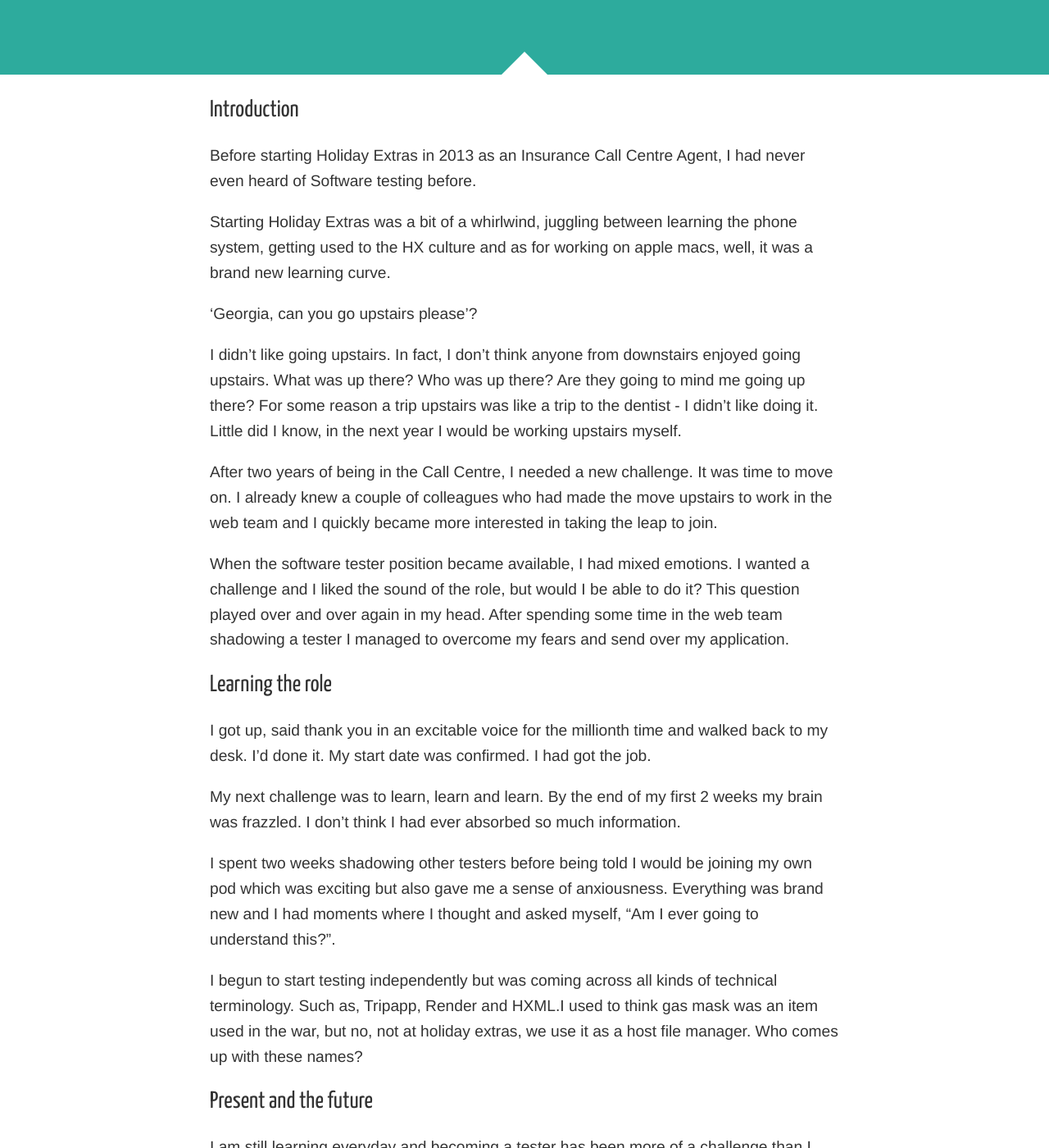
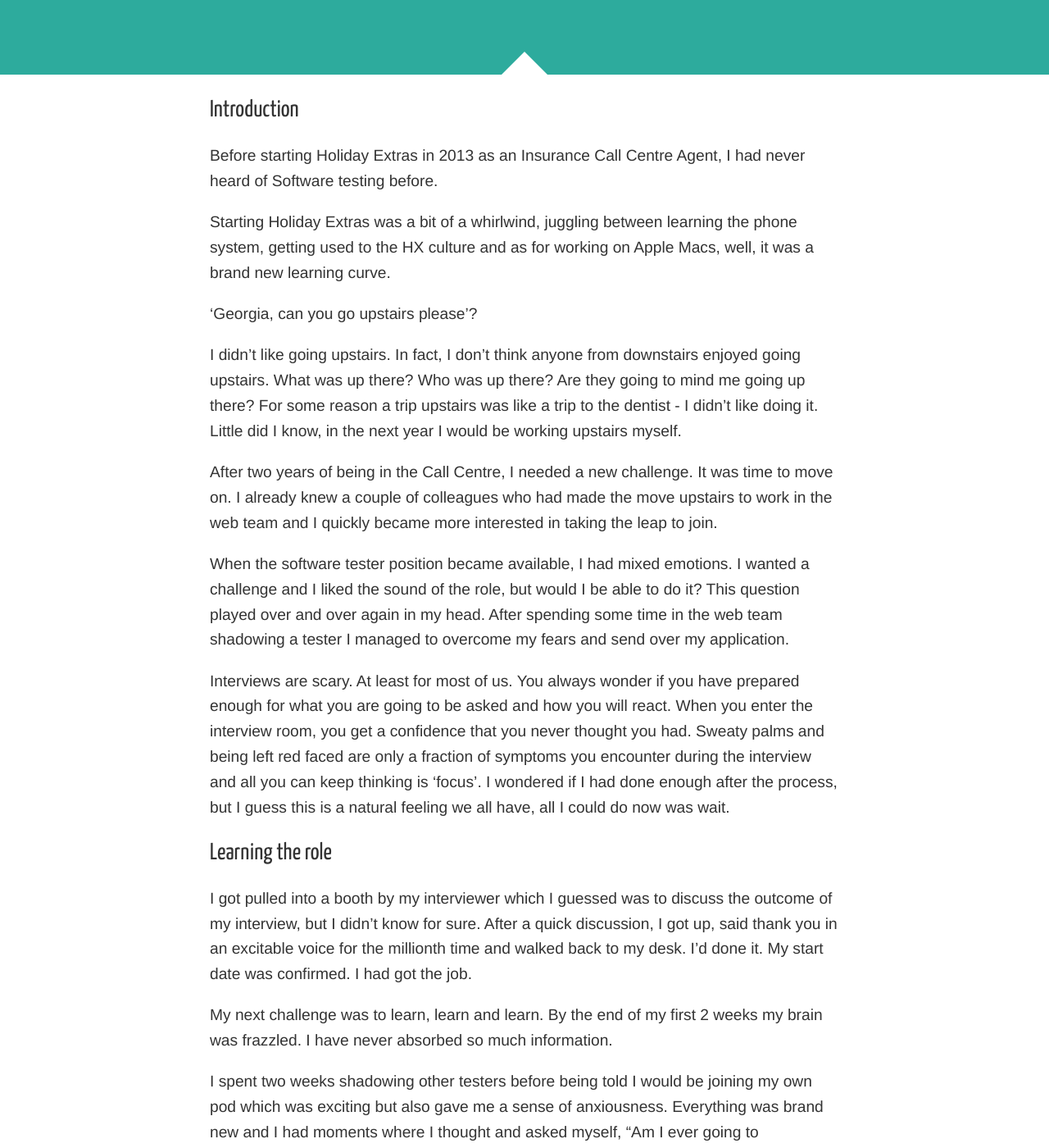
Before and after one commit to holidayextras/holidayextras.github.com, a Jekyll site: the page built from _posts/2016-02-12-my-experince-of-becoming-a-tester.md, in a window 1280 px wide and 1400 px high, scrolled down 386 px. Shown: the whole window at 82% size. Built offline with Jekyll 4.4.1, drawn with Linux system fonts in a browser that asks for light colours; nearby versions of some CDN libraries; some of the changed text lies outside the part shown.

Commit message:
Addressed Jamie and Matts comments

```diff
--- a/_posts/2016-02-12-my-experince-of-becoming-a-tester.md
+++ b/_posts/2016-02-12-my-experince-of-becoming-a-tester.md
@@ -11,9 +11,9 @@
 
 ## Introduction
 
-Before starting Holiday Extras in 2013 as an Insurance Call Centre Agent, I had never even heard of Software testing before.
+Before starting Holiday Extras in 2013 as an Insurance Call Centre Agent, I had never heard of Software testing before.
 
-Starting Holiday Extras was a bit of a whirlwind, juggling between learning the phone system, getting used to the HX culture and as for working on apple macs, well, it was a brand new learning curve.
+Starting Holiday Extras was a bit of a whirlwind, juggling between learning the phone system, getting used to the HX culture and as for working on Apple Macs, well, it was a brand new learning curve.
 
 ‘Georgia, can you go upstairs please’?
 
@@ -23,16 +23,18 @@
 
 When the software tester position became available, I had mixed emotions. I wanted a challenge and I liked the sound of the role, but would I be able to do it? This question played over and over again in my head. After spending some time in the web team shadowing a tester I managed to overcome my fears and send over my application.
 
+Interviews are scary. At least for most of us. You always wonder if you have prepared enough for what you are going to be asked and how you will react. When you enter the interview room, you get a confidence that you never thought you had. Sweaty palms and being left red faced are only a fraction of symptoms you encounter during the interview and all you can keep thinking is 'focus'. I wondered if I had done enough after the process, but I guess this is a natural feeling we all have, all I could do now was wait.
+
 
 ## Learning the role
 
-I got up, said thank you in an excitable voice for the millionth time and walked back to my desk. I’d done it. My start date was confirmed. I had got the job.
+I got pulled into a booth by my interviewer which I guessed was to discuss the outcome of my interview, but I didn't know for sure. After a quick discussion, I got up, said thank you in an excitable voice for the millionth time and walked back to my desk. I’d done it. My start date was confirmed. I had got the job.
 
-My next challenge was to learn, learn and learn. By the end of my first 2 weeks my brain was frazzled. I don’t think I had ever absorbed so much information.
+My next challenge was to learn, learn and learn. By the end of my first 2 weeks my brain was frazzled. I have never absorbed so much information.
 
 I spent two weeks shadowing other testers before being told I would be joining my own pod which was exciting but also gave me a sense of anxiousness. Everything was brand new and I had moments where I thought and asked myself, "Am I ever going to understand this?”.
 
-I begun to start testing independently but was coming across all kinds of technical terminology. Such as, Tripapp, Render and HXML.I used to think gas mask was an item used in the war, but no, not at holiday extras, we use it as a host file manager.
+I began to test independently and encountered all kinds of technical terminology and new processes. Our platforms such as Tripapp, Render and HXML were just some of these. Gas mask was something else I faced learning. I used to think gas mask was an item used in the war, but no, not at Holiday Extras, we use it as a host file manager.
 Who comes up with these names?
 
 
```
